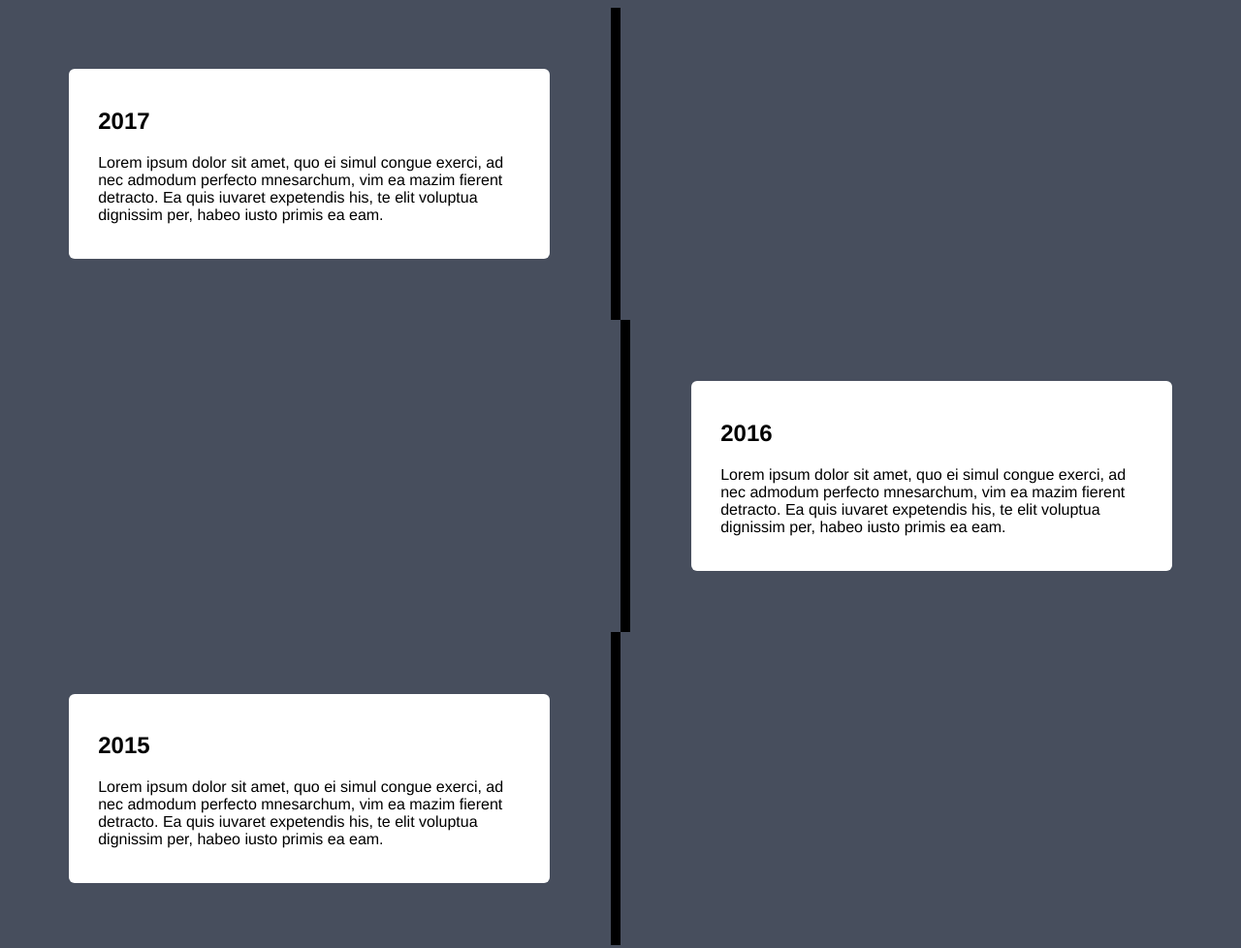
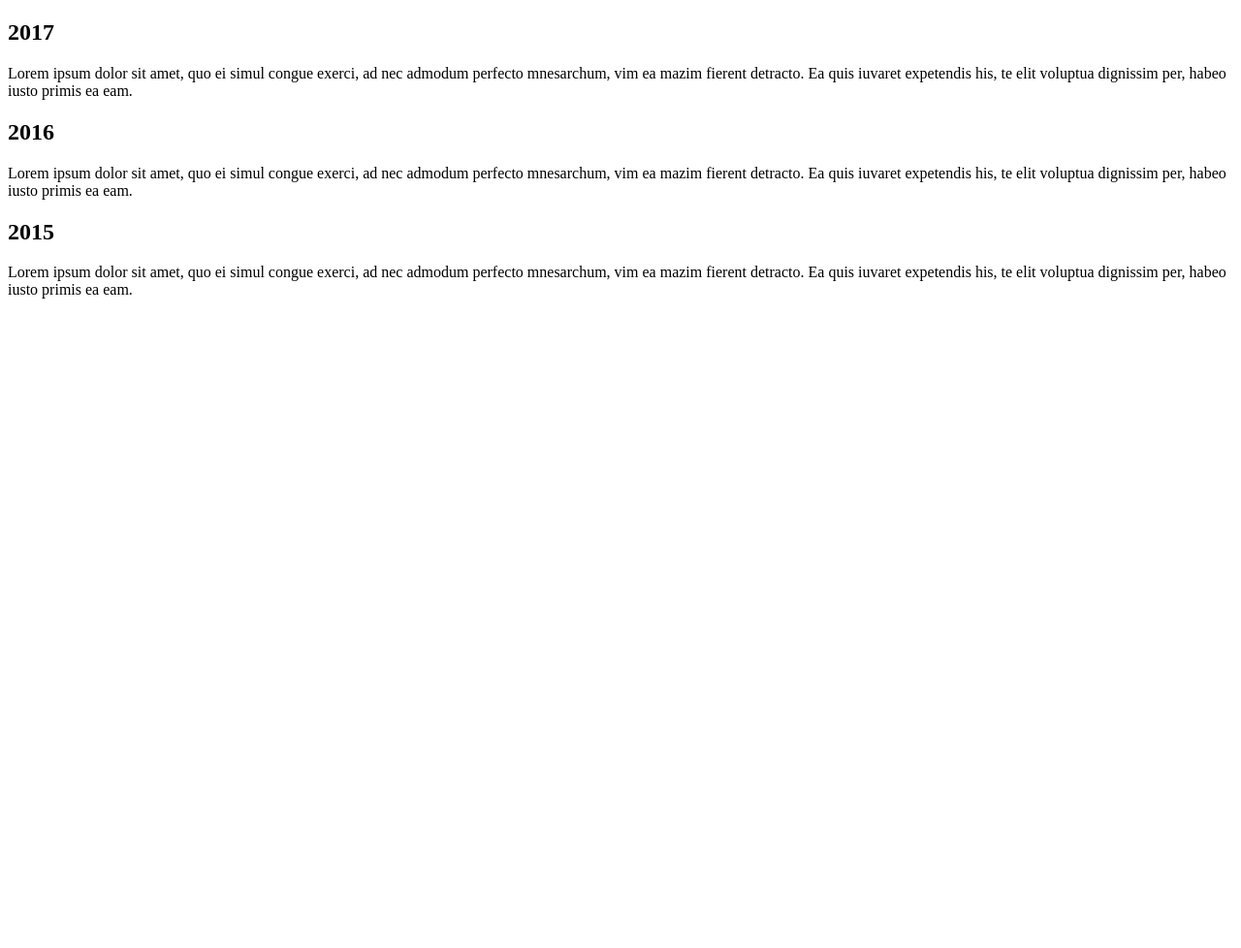
Before and after one commit to wenxh15/html-Timeline, a plain HTML site: page index.html in a window 1280 px wide. Shown: the whole page at 97% size. After the commit the page ends 800 px from the top, so only its background shows below. Drawn offline with Linux system fonts and the light colour scheme.

Commit message:
Update index.html

```diff
--- a/index.html
+++ b/index.html
@@ -1,44 +1,7 @@
 <!DOCTYPE html>
 <html>
 <head>
-<style>
-* {
-  box-sizing: border-box;
-}
-
-body {
-  background-color: #474e5d;
-  font-family: Helvetica, sans-serif;
-}
-.container {
-  width: 100%;
-  display: flex;
-  flex-direction: column;
-}
-.column {
-  width:100%
-}
-
-.left {
-  width: 50%;
-  padding: 5%;
-  margin-right: 49%;
-  border-right: 10px solid black;
-}
-.right {
-  padding: 5%;
-  width: 50%;
-  margin-left: 50%;
-  border-left: 10px solid black;
-}
-.content {
-  padding: 20px 30px;
-  background-color: white;
-  position: relative;
-  border-radius: 6px;
-}
-
-</style>
+<title>Timeline</title>
 </head>
 <body>
 
```
